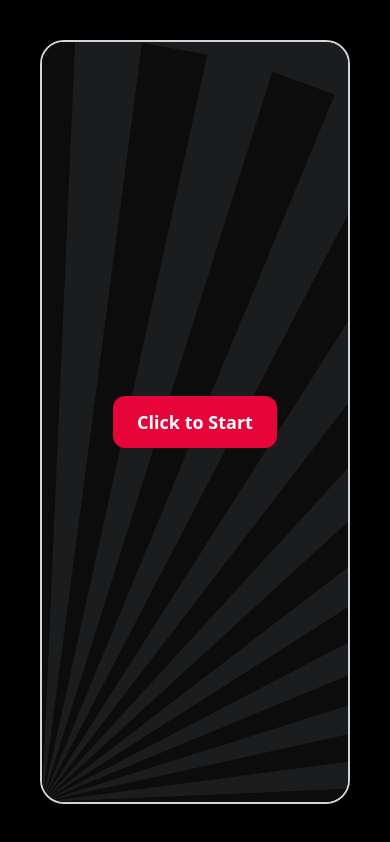
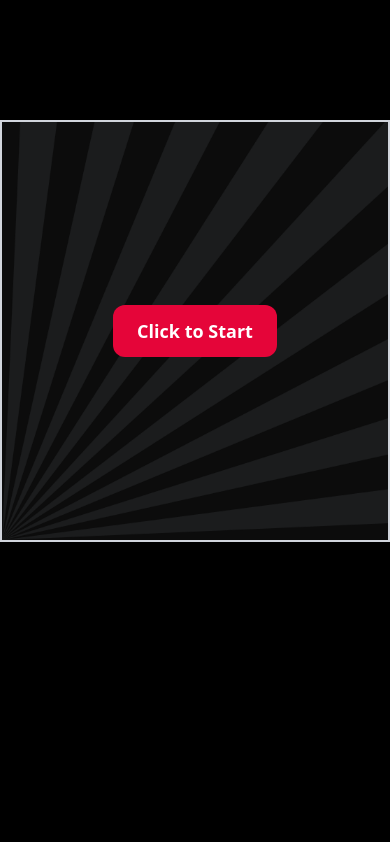
Before and after one commit to sarthakare/Aviator-game-2, a React (Vite) app: page / in a window 390 px wide. Built offline with nearby package versions, Linux system fonts and the light colour scheme.

Commit message:
mobile optimised

```diff
--- a/src/components/ProgressBar.jsx
+++ b/src/components/ProgressBar.jsx
@@ -27,13 +27,13 @@ export default function ProgressBar({ onComplete }) {
 
   return (
     <div className="w-full h-full z-10 flex flex-col items-center justify-center gap-4">
-      <img src={centerImg} alt="center" className="w-32 h-32 animate-spin-fast" />
+      <img src={centerImg} alt="center" className="w-24 h-24 animate-spin-fast" />
 
       <p className="text-white text-xl font-semibold text-center">
         WAITING FOR NEXT ROUND
       </p>
 
-      <div className="w-full max-w-md h-3 bg-gray-700 rounded-full overflow-hidden">
+      <div className="w-1/4 h-3 bg-gray-700 rounded-full overflow-hidden">
         <div
           className="h-full bg-[#e50539] transition-all duration-[50ms]"
           style={{ width: `${progress}%` }}
--- a/src/pages/animationContainer.jsx
+++ b/src/pages/animationContainer.jsx
@@ -28,7 +28,7 @@ export default function Background() {
   };
 
   return (
-    <div className="h-full w-full bg-[#1B1C1D] relative overflow-hidden rounded-3xl border-2 border-gray-300">
+    <div className="mt-30 fixed top-0 right-0 w-full h-1/2 md:w-2/3 md:h-1/2 bg-[#1B1C1D] overflow-hidden rounded-none md:rounded-3xl border-2 border-gray-300">
       <audio ref={audioRef} src={bgAudio} loop />
 
       <div className="absolute inset-0 z-0">
```
